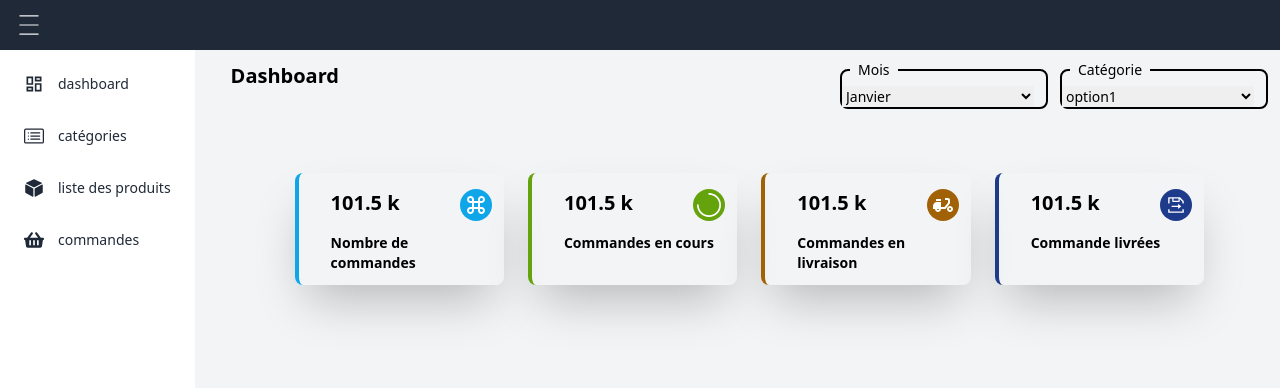
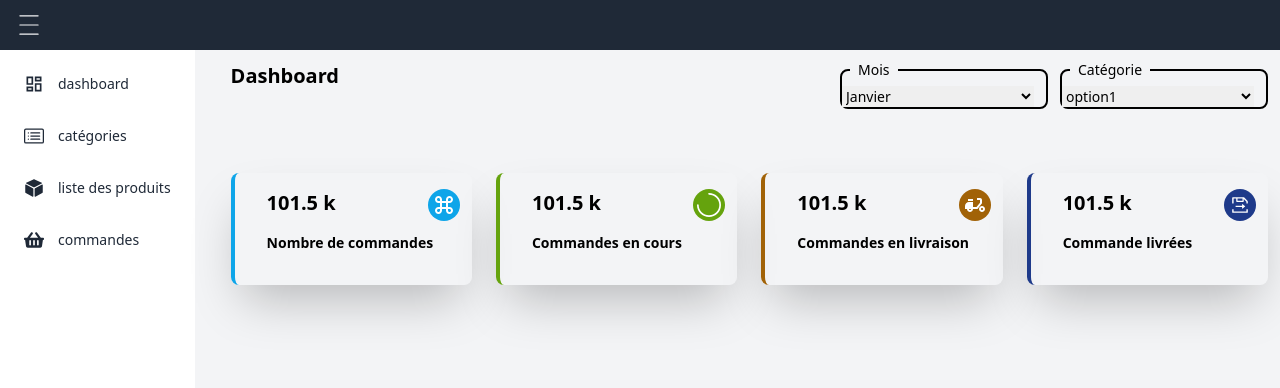
Before and after one commit to mbayeseck28/tache-validation-react-ui, a React (Create React App) app: page / in a window 1280 px wide. Shown: the top 388 px of the page. Built offline with nearby package versions, Linux system fonts and the light colour scheme.

Commit message:
mes cards et filter

```diff
--- a/src/components/cards-et-filtre/Cards.js
+++ b/src/components/cards-et-filtre/Cards.js
@@ -7,7 +7,7 @@ import { AiOutlineDeliveredProcedure } from "react-icons/ai";
 
 const Cards = () => {
   return (
-    <div className=" p-16 grid lg:grid-cols-12 md:grid-cols-6   gap-6 ">
+    <div className=" py-16 grid lg:grid-cols-12 md:grid-cols-6   gap-6 ">
       <UniteCard bgColor="border-s-4 border-sky-500 shadow-2xl ">
         <div>
           <div className="flex justify-between px-3">
```
